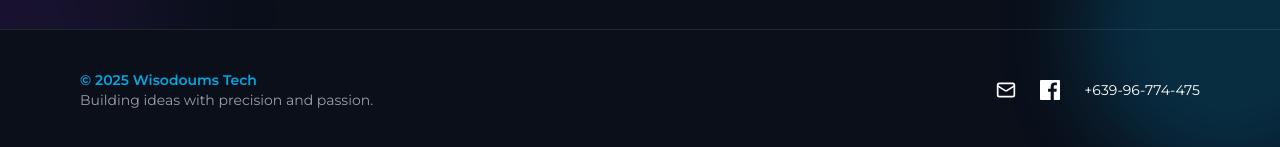
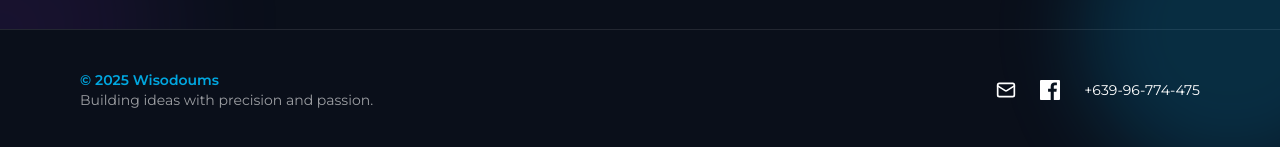
Before and after one commit to gianCristianBaguna/wisdomous, a Next.js app: page / in a window 1280 px wide. Shown: the part 2077-2224 px from the top of the page. Built offline with nearby package versions, Linux system fonts and the light colour scheme.

Commit message:
Feature: new

```diff
--- a/src/components/footer.tsx
+++ b/src/components/footer.tsx
@@ -21,7 +21,7 @@ const Footer = () => {
 
       <div className="relative z-10 max-w-7xl mx-auto flex flex-col md:flex-row items-center justify-between gap-6">
         <div className="text-sm text-center md:text-left">
-          <p className="font-semibold text-[#00a7e0]">© {new Date().getFullYear()} Wisodoums Tech</p>
+          <p className="font-semibold text-[#00a7e0]">© {new Date().getFullYear()} Wisodoums</p>
           <p className="text-white/60">Building ideas with precision and passion.</p>
         </div>
 
```
